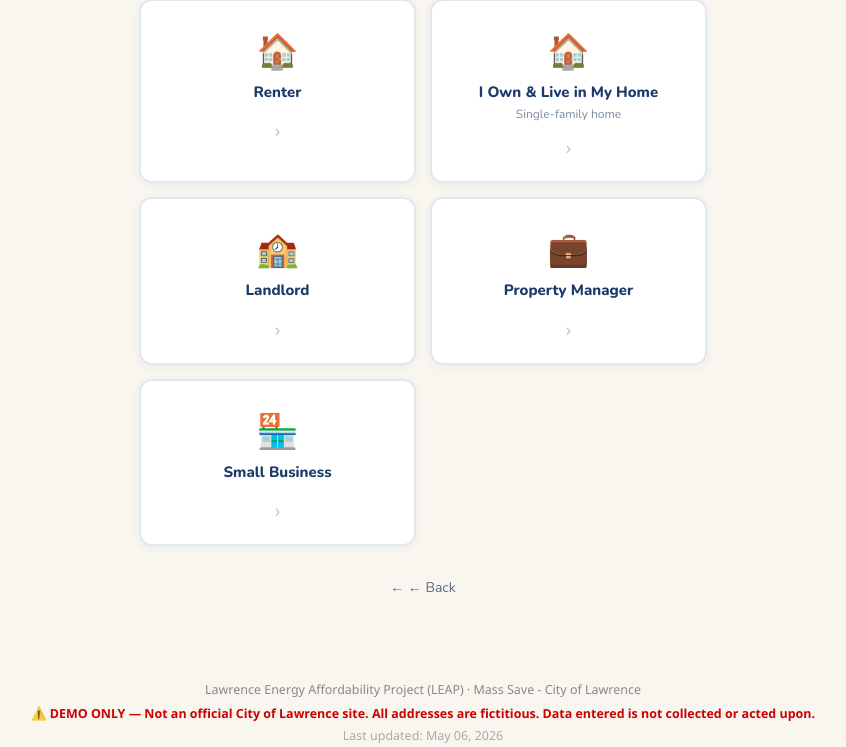
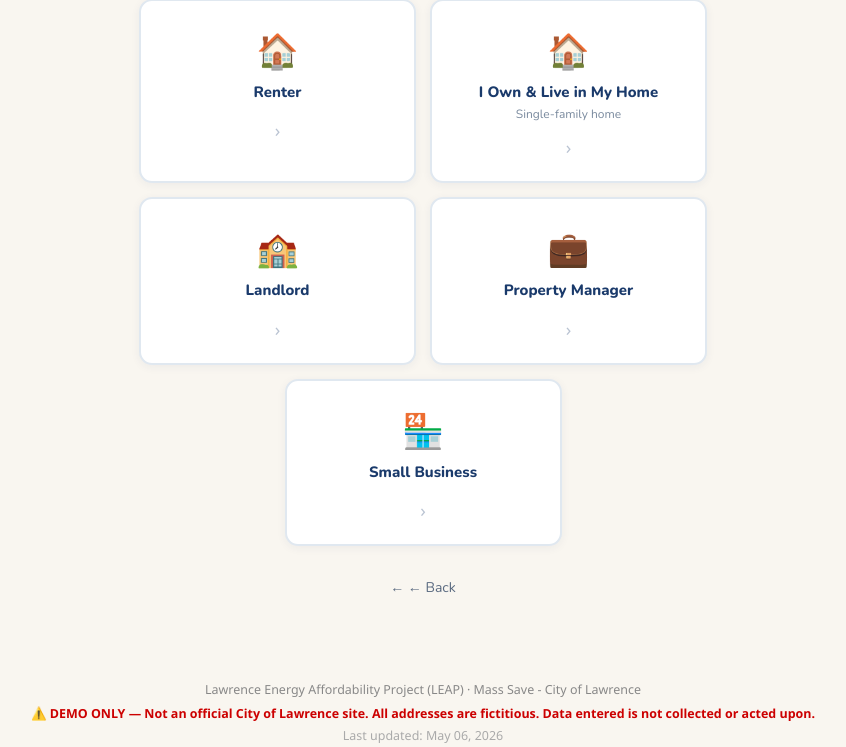
Before and after one commit to City-Of-Lawrence/LEAP-Showcase, a Flask app: page /start in a window 1280 px wide. Shown: the part 397-1144 px from the top of the page, without its empty margins (217-1063 px from the left). Run offline with Flask 3, Linux system fonts and the light colour scheme.

Commit message:
feat(start): center orphan role tile when last role lands alone
Five-role grids (Owner-Occupant audience) leave a single tile in the
bottom row, which reads as left-anchored. Span both columns and recenter
at single-cell width above the 480px mobile breakpoint so the orphan
stays visually balanced on desktop without shrinking to half-width on
phones (mobile already collapses to single column).

```diff
--- a/templates/start_generic.html
+++ b/templates/start_generic.html
@@ -38,6 +38,18 @@
   /* Role card grid */
   .sg-roles {
     display:grid; grid-template-columns:1fr 1fr; gap:14px; margin-bottom:32px;
+  }
+
+  /* When an odd number of roles leaves a single orphan in the last row,    */
+  /* span both columns and recenter at single-cell width so it doesn't read */
+  /* as left-anchored. Scoped above the 480px single-column breakpoint so   */
+  /* it never shrinks the orphan to half-width on mobile.                   */
+  @media (min-width: 481px) {
+    .sg-roles > .sg-role-card:last-child:nth-child(odd) {
+      grid-column: 1 / -1;
+      justify-self: center;
+      width: calc(50% - 7px);
+    }
   }
 
   /* Hidden radio -- card click submits form */
```
